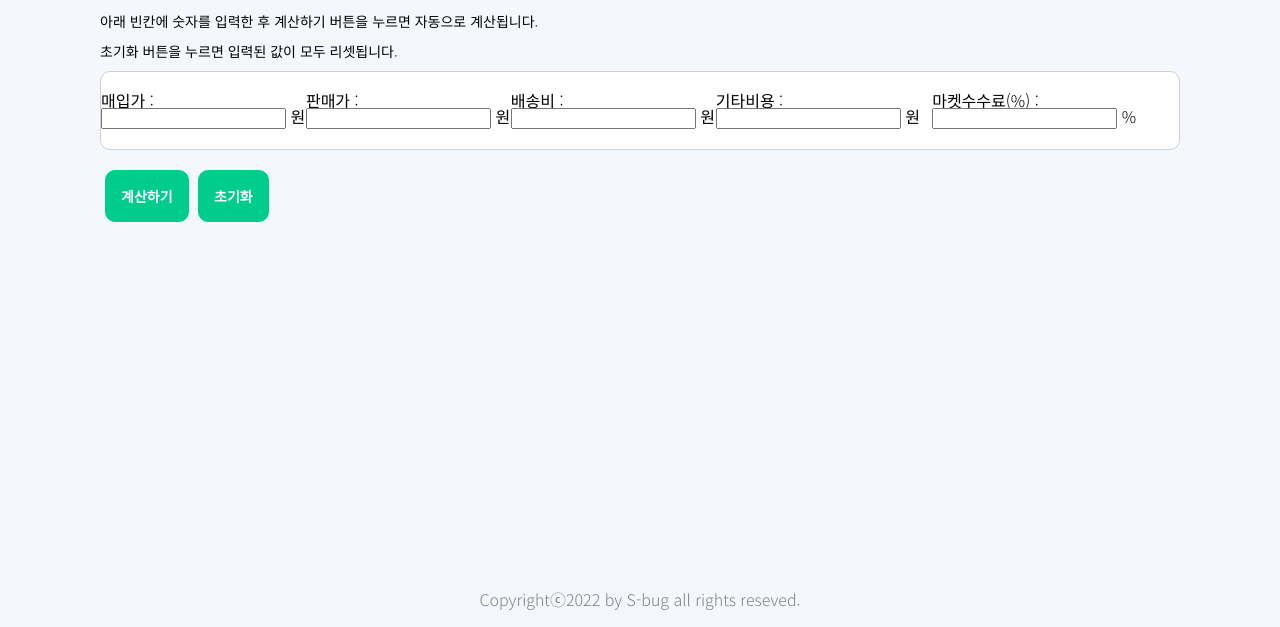
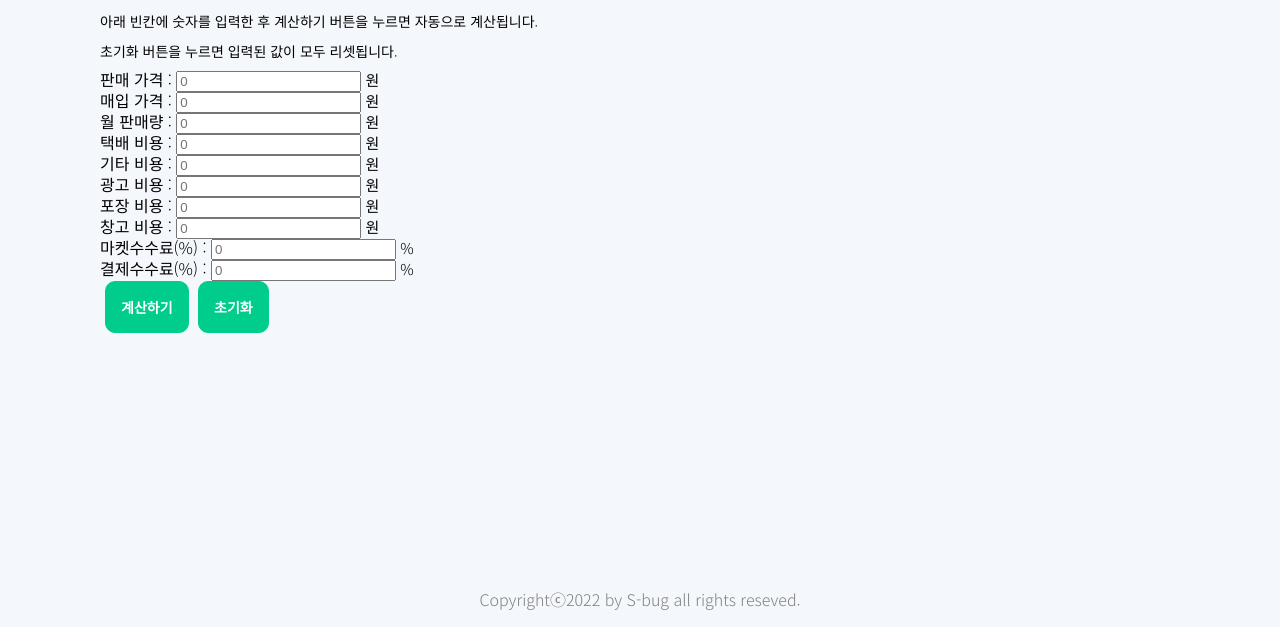
Before and after one commit to namhyun99/CalculatorCollection, a plain HTML site: page page/sellermargin_cal.html in a window 1280 px wide. Shown: the part 173-800 px from the top of the page. Drawn offline with Linux system fonts and the light colour scheme.

Commit message:
link 연결 수정

```diff
--- a/page/sellermargin_cal.html
+++ b/page/sellermargin_cal.html
@@ -26,8 +26,8 @@
         </div>
 
         <div class="navbar_menu">
-            <li><a href="/page/stockprice_cal.html">주식평단가계산기</a></li>
-            <li><a href="/page/sellermargin_cal.html">셀러마진계산기</a></li>
+            <li><a href="./page/stockprice_cal.html">주식평단가계산기</a></li>
+            <li><a href="./page/sellermargin_cal.html">셀러마진계산기</a></li>
         </div>
 
         <ul class="navbar_icons">
@@ -51,12 +51,21 @@
                 <p>초기화 버튼을 누르면 입력된 값이 모두 리셋됩니다.</p>
             </div>
 
-            <div class="inputData_arae">
-                    <li>매입가 : <input type="number"> 원</li>
-                    <li>판매가 : <input type="number"> 원</li>
-                    <li>배송비 : <input type="number"> 원</li>
-                    <li>기타비용 : <input type="number"> 원</li>
-                    <li>마켓수수료(%) : <input type="number"> %</li>
+            <div class="data_area">
+                <div class="inputData_1">
+                    <li>판매 가격 : <input type="number" placeholder="0"><span> 원</span> </li>
+                    <li>매입 가격 : <input type="number" placeholder="0"><span> 원</span> </li>
+                    <li>월 판매량 : <input type="number" placeholder="0"><span> 원</span> </li>
+                    <li>택배 비용 : <input type="number" placeholder="0"><span> 원</span> </li>
+                    <li>기타 비용 : <input type="number" placeholder="0"><span> 원</span> </li>
+                </div>
+                <div class="inputData_2">
+                    <li>광고 비용 : <input type="number" placeholder="0"><span> 원</span> </li>
+                    <li>포장 비용 : <input type="number" placeholder="0"><span> 원</span> </li>
+                    <li>창고 비용 : <input type="number" placeholder="0"><span> 원</span> </li>
+                    <li>마켓수수료(%) : <input type="number" placeholder="0"><span> %</span> </li>
+                    <li>결제수수료(%) : <input type="number" placeholder="0"><span> %</span> </li>
+                </div>
             </div>
 
 
```
Also changed, not shown: index.html (+3 -3 lines), page/stockprice_cal.html (+2 -2 lines).
